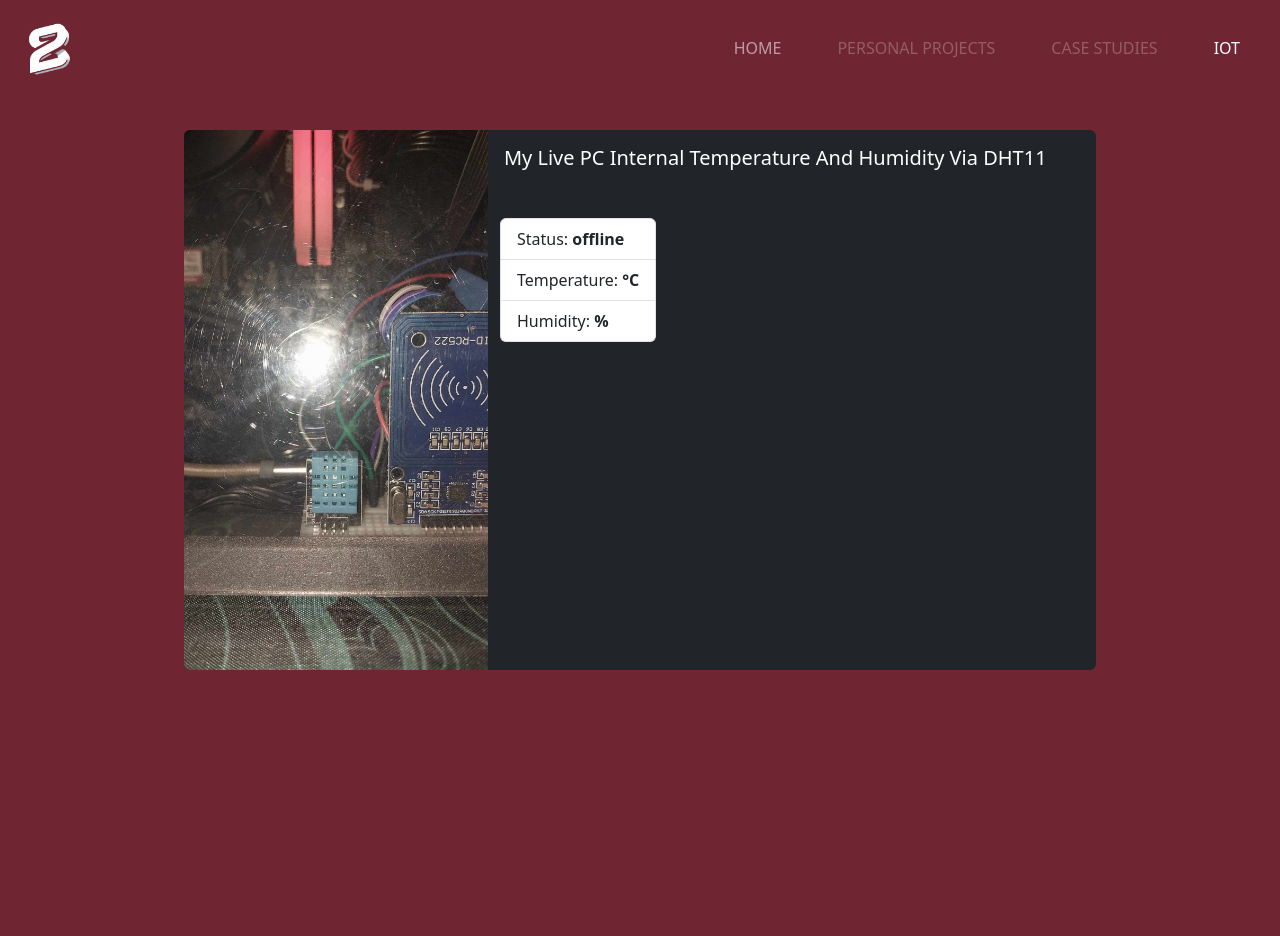
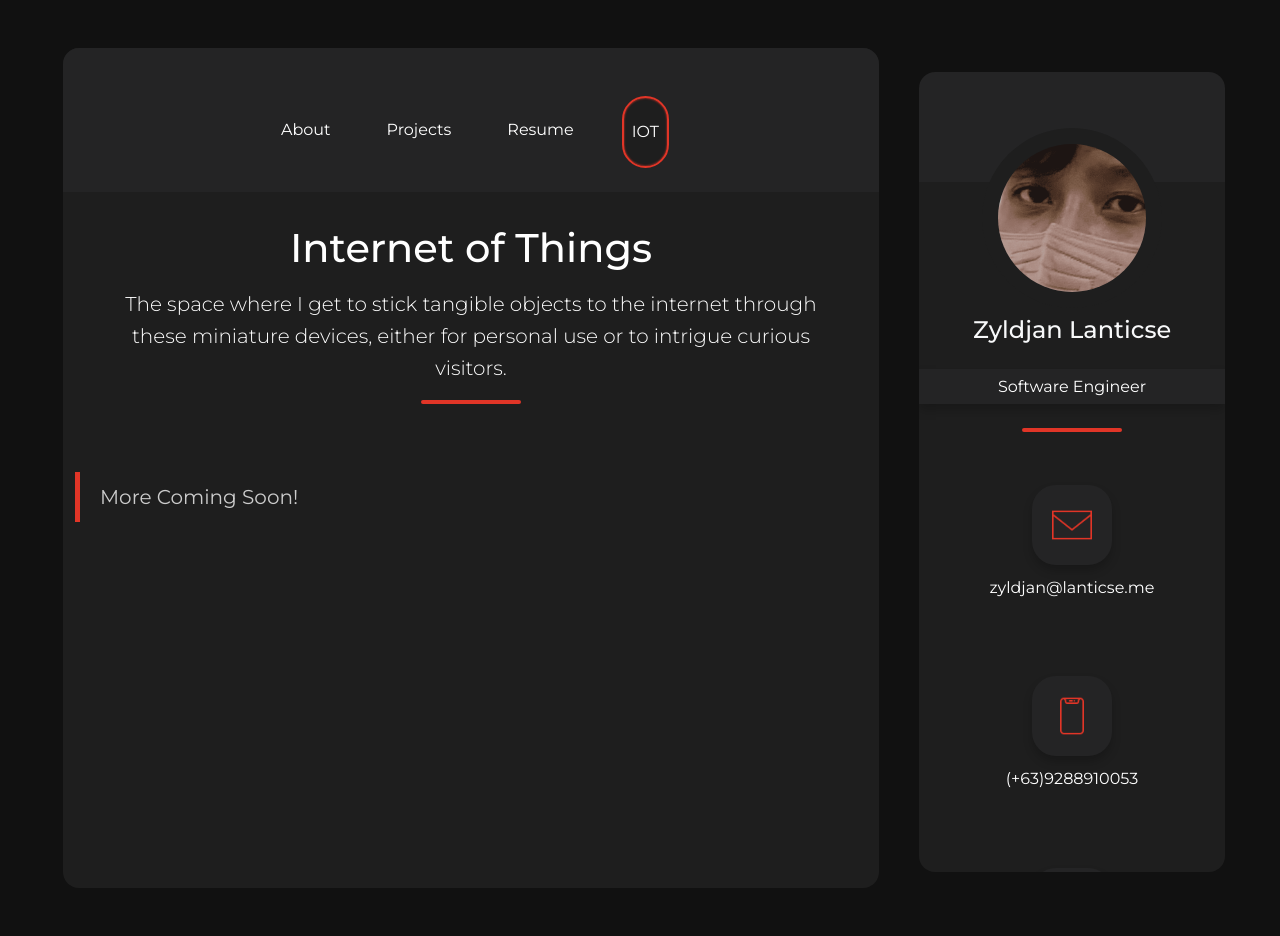
Before and after one commit to Zyd8/zyd-portfolio-website, a Django app: page /iot/ in a window 1280 px wide. Before the commit the page ends 670 px from the top, so only its background shows below. Run offline with Django 5.2, Linux system fonts and the light colour scheme; some libraries are stand-ins or nearby versions.

Commit message:
link iot page to navbar

```diff
--- a/templates/iot.html
+++ b/templates/iot.html
@@ -1,100 +1,47 @@
+{% extends 'common.html' %}
+
 {% load static %}
-<!DOCTYPE html>
-<html lang="en">
-<head>
-    <meta charset="UTF-8">
-    <meta name="viewport" content="width=device-width, initial-scale=1.0">
-    <title>IoT</title>
-    <link rel="stylesheet" href="{% static 'css/bootstrap.css' %}">
-    <script src="{% static 'js/bootstrap.js' %}"></script>
 
-    <style>
+{% block title %} My IOT  {% endblock %}
 
-        body {
-            background-color: #702632;
-        }
-
-        .nav-item {
-            margin-left: 20px;
-            margin-right: 20px;
-        }
-
-    </style>
-
-</head>
-<body>
-
-
-    <div class="container-fluid">
-        <nav class="navbar navbar-expand-lg fixed-top w-100" style="background-color: #702632;" data-bs-theme="dark">
-            <div class="container-fluid">
-                <a class="navbar-brand" href="#"><img src="{% static 'assets/logooo.png' %}" width="70px" height="70px" alt=""></a>
-                <button class="navbar-toggler" type="button" data-bs-toggle="collapse" data-bs-target="#navbarSupportedContent" aria-controls="navbarSupportedContent" aria-expanded="false" aria-label="Toggle navigation">
+{% block content %}
+    <nav class="navbar navbar-expand-sm primary-background navbar-radius p-4 m-0 w-100" data-bs-theme="dark">
+        <div class="container-fluid p-0">
+            <button class="navbar-toggler ms-auto" type="button" data-bs-toggle="collapse" data-bs-target="#navbarNavAltMarkup" aria-controls="navbarNavAltMarkup" aria-expanded="false" aria-label="Toggle navigation">
                 <span class="navbar-toggler-icon"></span>
             </button>
-                <div class="collapse navbar-collapse" id="navbarSupportedContent">
-                <ul class="navbar-nav ms-auto mb-2 mb-lg-0">
-                    <li class="nav-item">
-                        <a class="nav-link" aria-current="page" href="{% url 'home' %}">HOME</a>
-                    </li>
-                    <li class="nav-item">
-                        <a class="nav-link disabled" href="#">PERSONAL PROJECTS</a>
-                    </li>
-                    <li class="nav-item">
-                        <a class="nav-link disabled" aria-disabled="true">CASE STUDIES</a>
-                    </li>
-                    <li class="nav-item">
-                        <a class="nav-link active" href="{% url 'iot' %}">IOT</a>
-                    </li>
-                </ul>
+            <div class="collapse navbar-collapse justify-content-center mt-4" id="navbarNavAltMarkup">
+                <div class="navbar-nav">
+                    <a class="nav-link text-white" href="{% url 'about' %}">About</a>
+                    <a class="nav-link text-white" href="{% url 'projects' %}">Projects</a>
+                    <a class="nav-link text-white" aria-current="page" href="{% url 'resume' %}">Resume</a>
+                    <a class="nav-link text-white active navitem-selected" href="{% url 'iot' %}">IOT</a>
+                </div>
             </div>
         </div>
     </nav>
+
+
+    <div class="container-fluid p-4">
+
+        <!-- Title and Description Area -->
+        <div class="text-center mt-2 px-3">
+            <h1 class="mb-3">Internet of Things</h1>
+            <p class="lead text-white">
+                The space where I get to stick tangible objects to the internet through these miniature devices, either for personal use or to intrigue curious visitors.
+            </p>
         </div>
 
-    <div style="margin-top: 130px;"></div>
+        <p class="custom-hr-center"></p>
 
 
-    <div class="container-md d-flex justify-content-center">
-      <div class="card mb-3 bg-dark text-white border-0">
-        <div class="row g-0">
-          <div class="col-md-4">
-            <img src="{% static 'assets/dht11.jpg' %}" width="100%" style="max-height: 600px;" class="rounded-start">
-          </div>
-          <div class="col-md-8">
-            <div class="card-body">
-              <h5 class="card-title">My Live PC Internal Temperature And Humidity Via DHT11</h5>
-              <!--<p class="card-text">This is a wider card with supporting text below as a natural lead-in to additional content. This content is a little bit longer.</p>-->
-            </div>
-            <div class="container-md m-0 d-flex my-4">
-              <ul class="list-group">
-                <li class="list-group-item">Status: <b><span id="status"></span></b> </li>
-                <li class="list-group-item">Temperature: <b><span id="temperature"></span>°C</b></li>
-                <li class="list-group-item">Humidity: <b><span id="humidity"></span>%</b></li>
-              </ul>
-            </div>
-          </div>
-        </div>
-      </div>
+
     </div>
 
-
-    <script>
-      function getCurrentData() {
-        fetch('/iot/get_current_data/')
-        .then(response => response.json())
-        .then(data => {
-            document.getElementById('status').innerText = data.status;
-            document.getElementById('temperature').innerText = data.temperature;
-            document.getElementById('humidity').innerText = data.humidity;
-
-        })
-        .catch(error => console.error('Error:', error));
-      }
-
-      setInterval(getCurrentData, 1000);
-    </script>
-
-
-</body>
-</html>
+    <!--Notice-->
+    <div class="container-fluid mt-4">
+        <blockquote class="custom-blockquote">
+            More Coming Soon!
+        </blockquote>
+    </div>
+{% endblock %}
--- a/templates/projects.html
+++ b/templates/projects.html
@@ -15,7 +15,7 @@
                     <a class="nav-link text-white" href="{% url 'about' %}">About</a>
                     <a class="nav-link text-white active navitem-selected" href="{% url 'projects' %}">Projects</a>
                     <a class="nav-link text-white" aria-current="page" href="{% url 'resume' %}">Resume</a>
-                    <a class="nav-link text-white" href="#">IOT</a>
+                    <a class="nav-link text-white" href="{% url 'iot' %}">IOT</a>
                 </div>
             </div>
         </div>
--- a/templates/resume.html
+++ b/templates/resume.html
@@ -3,7 +3,6 @@
 {% load static %}
 
 {% block title %} My Resume {% endblock %}
-
 
 {% block content %}
     <nav class="navbar navbar-expand-sm primary-background navbar-radius p-4 m-0 w-100" data-bs-theme="dark">
@@ -16,7 +15,7 @@
                     <a class="nav-link text-white" href="{% url 'about' %}">About</a>
                     <a class="nav-link text-white" href="{% url 'projects' %}">Projects</a>
                     <a class="nav-link text-white active navitem-selected" aria-current="page" href="{% url 'resume' %}">Resume</a>
-                    <a class="nav-link text-white" href="#">IOT</a>
+                    <a class="nav-link text-white" href="{% url 'iot' %}">IOT</a>
                 </div>
             </div>
         </div>
```
Also changed, not shown: templates/about.html (+1 -6 lines), templates/temp-iot.html (added, +100 -0 lines). Lines whose indentation alone changed are shown as unchanged.
